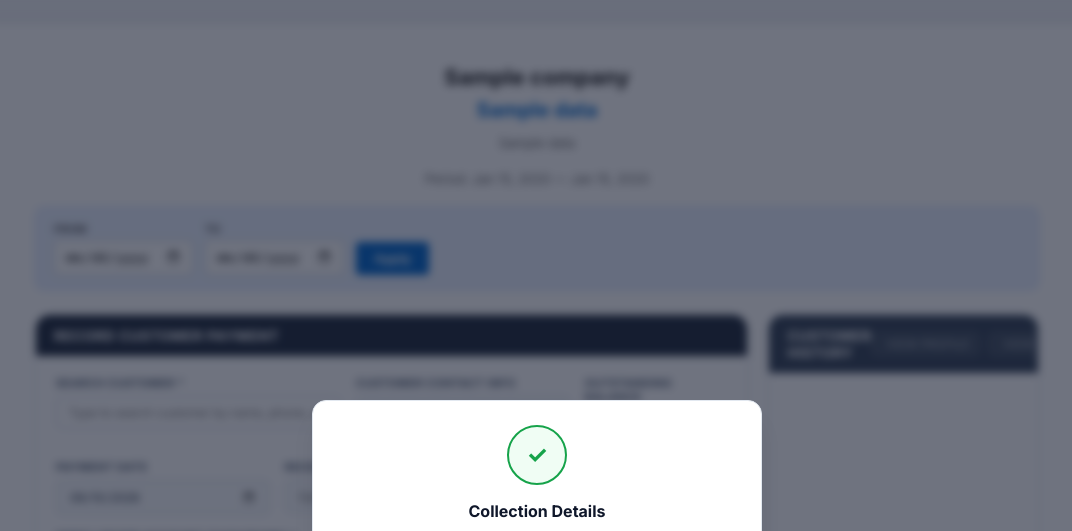
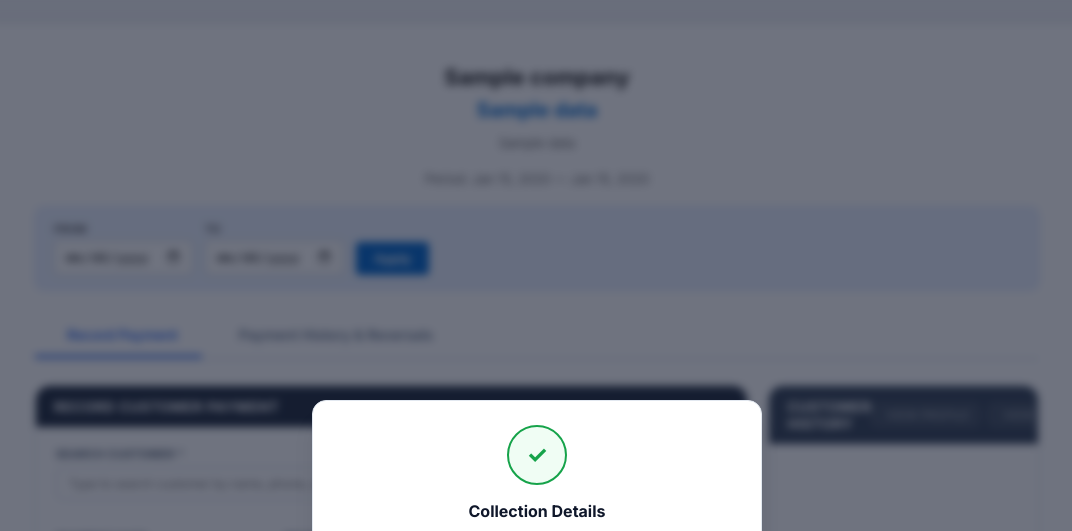
Before and after one commit to susar-aa/FalconStationery, a PHP site: the page made by app/Views/customer_payments/index.php in a window 1280 px wide. Shown: the top 531 px of the page, without its empty margins (103-1175 px from the left). Run offline with PHP 8.4, Linux system fonts and the light colour scheme; tables that the repository leaves empty or names only in its code hold one stand-in row (values such as "Sample post"); the template is opened without the code that fills it: most values are stand-ins (such as "Sample title", 1, 10 or a date in 2020); some libraries are stand-ins or nearby versions.

Commit message:
Update index.php

```diff
--- a/app/Views/customer_payments/index.php
+++ b/app/Views/customer_payments/index.php
@@ -594,6 +594,11 @@
 <!-- ========================================== -->
 <!-- TAB PANEL: RECORD CUSTOMER PAYMENT         -->
 <!-- ========================================== -->
+<div class="payment-center-tabs">
+    <button type="button" class="payment-tab-btn active" onclick="switchArTab(event, 'tab-ar')"><i class="ph ph-receipt"></i> Record Payment</button>
+    <button type="button" class="payment-tab-btn" onclick="switchArTab(event, 'tab-history')"><i class="ph ph-clock-counter-clockwise"></i> Payment History & Reversals</button>
+</div>
+
 <div id="tab-ar" class="payment-tab-panel">
     <div style="display: grid; grid-template-columns: 1.45fr 0.55fr; gap: 20px; align-items: stretch; margin-top: 15px; height: 680px;">
         <form action="<?= APP_URL ?>/customerpayment/recordCustomerPayment" method="POST" id="customerPayForm" style="margin: 0; display: flex; flex-direction: column; height: 100%;">
@@ -778,9 +783,75 @@
 </div>
 
 
+<!-- ========================================== -->
+<!-- TAB PANEL: PAYMENT HISTORY & REVERSALS     -->
+<!-- ========================================== -->
+<div id="tab-history" class="payment-tab-panel" style="display: none;">
+    <div class="payment-panel" style="margin-top: 15px;">
+        <div class="payment-panel-header">
+            <span>Payment History & Reversals</span>
+        </div>
+        <div class="payment-panel-body" style="padding: 0; max-height: 600px; overflow-y: auto;">
+            <table class="data-table">
+                <thead>
+                    <tr>
+                        <th>Date</th>
+                        <th>Reference</th>
+                        <th>Customer</th>
+                        <th>Method</th>
+                        <th>Amount</th>
+                        <th>Status</th>
+                        <th style="text-align: right;">Action</th>
+                    </tr>
+                </thead>
+                <tbody>
+                    <?php if (!empty($data['payments_history'])): ?>
+                        <?php foreach($data['payments_history'] as $ph): ?>
+                        <tr>
+                            <td><?= htmlspecialchars($ph->payment_date ?? '') ?></td>
+                            <td><strong><?= htmlspecialchars($ph->reference ?? '') ?></strong></td>
+                            <td><?= htmlspecialchars($ph->counterparty_name ?? '') ?></td>
+                            <td>
+                                <span class="badge-method method-<?= str_replace(' ', '', $ph->payment_method ?? '') ?>">
+                                    <?= htmlspecialchars($ph->payment_method ?? '') ?>
+                                </span>
+                            </td>
+                            <td style="font-family: monospace; font-weight: 700;">Rs <?= number_format($ph->amount ?? 0, 2) ?></td>
+                            <td>
+                                <span class="status-badge status-<?= $ph->status ?? '' ?>">
+                                    <?= htmlspecialchars($ph->status ?? '') ?>
+                                </span>
+                            </td>
+                            <td style="text-align: right;">
+                                <?php if (($ph->status ?? '') === 'Active'): ?>
+                                <button type="button" class="btn-action-small btn-danger" onclick="triggerReversal(<?= $ph->id ?>, <?= $ph->amount ?>)">
+                                    <i class="ph ph-arrow-u-up-left"></i> Reverse
+                                </button>
+                                <?php endif; ?>
+                            </td>
+                        </tr>
+                        <?php endforeach; ?>
+                    <?php else: ?>
+                        <tr>
+                            <td colspan="7" style="text-align: center; color: var(--slate-500); padding: 20px;">No payment history found.</td>
+                        </tr>
+                    <?php endif; ?>
+                </tbody>
+            </table>
+        </div>
+    </div>
+</div>
+
 </div> <!-- /ar-wrapper -->
 
 <script>
+    function switchArTab(e, tabId) {
+        document.querySelectorAll('.payment-tab-btn').forEach(btn => btn.classList.remove('active'));
+        if (e && e.currentTarget) e.currentTarget.classList.add('active');
+        document.querySelectorAll('.payment-tab-panel').forEach(panel => panel.style.display = 'none');
+        document.getElementById(tabId).style.display = 'block';
+    }
+
     // Global states
     let activeCustomerInvoices = [];
     let activeCustomerSearchIndex = -1;
```
